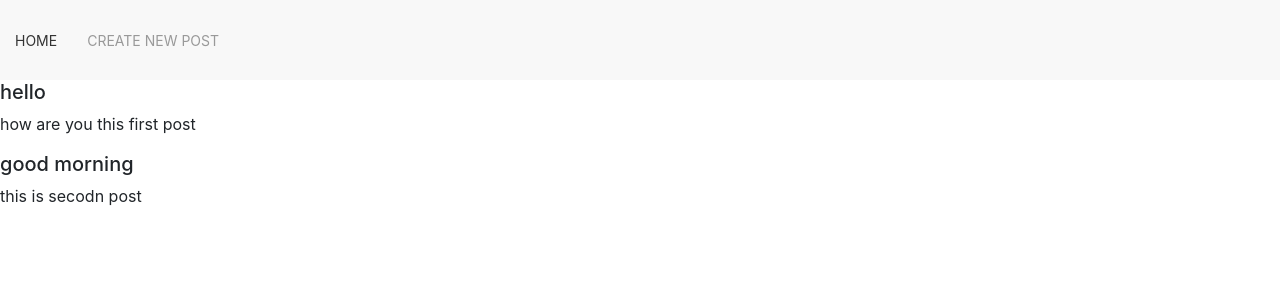
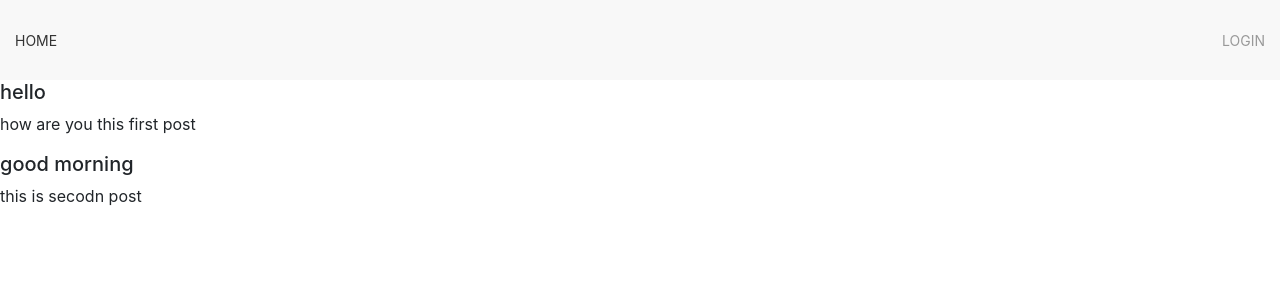
Before and after one commit to balaraju1278/blog, a Django app: page / in a window 1280 px wide. Shown: the top 300 px of the page. Run offline with Django 3.2, Linux system fonts and the light colour scheme; data comes from the database, SQL or seed files in the repository; both versions use the stored data as it was after the commit; some libraries are stand-ins or nearby versions.

Commit message:
user logout and restrict users to create

```diff
--- a/myblog/blog/templates/base.html
+++ b/myblog/blog/templates/base.html
@@ -11,12 +11,21 @@
 <div uk-sticky="sel-target: .uk-navbar-container; cls-active: uk-navbar-sticky; bottom: #transparent-sticky-navbar">
     <nav class="uk-navbar-container" uk-navbar style="position: relative; z-index: 980;">
         <div class="uk-navbar-left">
-
             <ul class="uk-navbar-nav">
                 <li class="uk-active"><a href="{% url 'home' %}">Home</a></li>
+                {% if request.user.is_authenticated %}
                 <li><a href="{% url 'create_post' %}">Create New Post</a></li>
+                {% endif %}
             </ul>
-
+        </div>
+        <div class="uk-navbar-right">
+            <ul class="uk-navbar-nav">
+                {% if request.user.is_authenticated %}
+                <li><a href="{% url 'user_logout' %}">Logout</a></li>
+                {% else %}
+                <li><a href="{% url 'user_login' %}">Login</a></li>
+                {% endif %}
+            </ul>
         </div>
     </nav>
 </div>
--- a/myblog/blog/views.py
+++ b/myblog/blog/views.py
@@ -2,6 +2,7 @@ from django.shortcuts import render,redirect
 from blog.models import Post
 from django.contrib.auth.models import User
 from django.contrib.auth import authenticate, login, logout
+from django.contrib.auth.decorators import login_required
 
 
 def home(request):
@@ -10,6 +11,7 @@ def home(request):
 	return render(request, 'home.html', context_data)
 
 
+@login_required(login_url='/user_login/')
 def create_post(request):
 	if request.method == 'POST':
 		title = request.POST.get('title')
@@ -60,3 +62,8 @@ def user_login(request):
 			context_data['invalid_data'] = True
 			return render(request, 'user_login.html', context_data)
 	return render(request, 'user_login.html')
+
+
+def user_logout(request):
+	logout(request)
+	return redirect('user_login')
--- a/myblog/myblog/urls.py
+++ b/myblog/myblog/urls.py
@@ -21,6 +21,7 @@ from blog.views import (
 
 	user_registration,
 	user_login,
+	user_logout,
 )
 
 
@@ -28,8 +29,8 @@ urlpatterns = [
 
     path('admin/', admin.site.urls),
     path('create_post/', create_post, name='create_post'),
-
     path('user_registration/', user_registration,name='user_registration'),
     path('user_login/', user_login, name='user_login'),
+    path('user_logout/', user_logout, name='user_logout'),
     path('', home, name='home')
 ]
```
Also changed, not shown: myblog/db.sqlite3.
